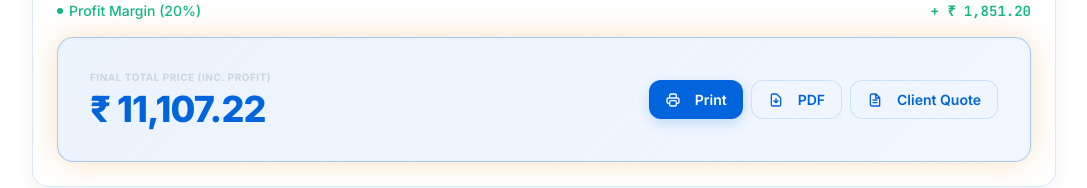
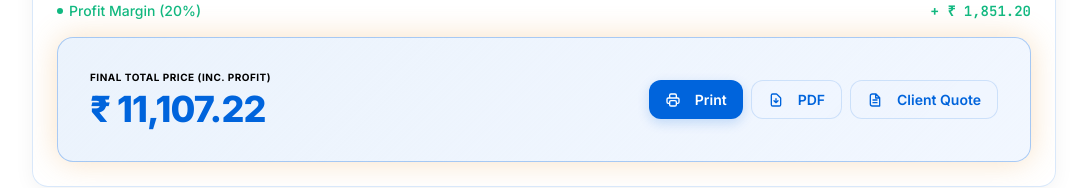
Before and after one commit to rajeshkanna-s/wood-box-cost-calculator, a React (Vite) app: page / in a window 1280 px wide. Shown: the part 2265-2453 px from the top of the page, without its empty margins (96-1183 px from the left). Built offline with nearby package versions, Linux system fonts and the light colour scheme.

Commit message:
style: fix contrast of Final Total Price label in CostSummary

```diff
--- a/src/components/BoxCalculator/CostSummary.jsx
+++ b/src/components/BoxCalculator/CostSummary.jsx
@@ -174,7 +174,7 @@
         <div className="total-card animate-glow">
           <div className="relative flex flex-col sm:flex-row justify-between items-start sm:items-center gap-4">
             <div>
-              <p className="text-[10px] font-bold uppercase tracking-wider text-slate-300 mb-1">
+              <p className="text-[10px] font-bold uppercase tracking-wider mb-1" style={{ color: 'var(--text-muted)' }}>
                 Final Total Price (Inc. Profit)
               </p>
               <p className="text-3xl sm:text-4xl font-extrabold tracking-tight text-gradient">
```
